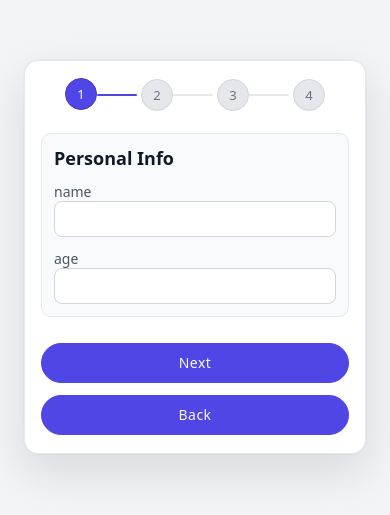
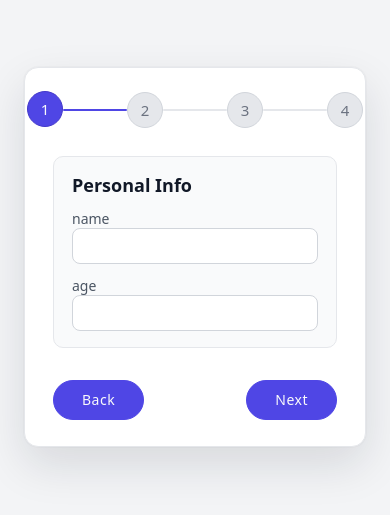
Before and after one commit to MaximMurysov/-Multi-Step-Form-, a React (Vite) app: page / in a window 390 px wide. Shown: the part 165-680 px from the top of the page. Built offline with nearby package versions, Linux system fonts and the light colour scheme.

Commit message:
Add TypeScript typing for multi-step form and tweak styles

```diff
--- a/src/components/FormNavigation.jsx
+++ b/src/components/FormNavigation.tsx
@@ -1,6 +1,18 @@
 import styles from "./styles.module.css";
 
-function FormNavigation({ resultForm, handleBack, handleNext, handleReset }) {
+interface FormNavigationProps {
+  resultForm: boolean;
+  handleBack: () => void;
+  handleNext: () => void;
+  handleReset: () => void;
+}
+
+function FormNavigation({
+  resultForm,
+  handleBack,
+  handleNext,
+  handleReset,
+}: FormNavigationProps) {
   return (
     <>
       {resultForm ? (
--- a/src/components/FormResult.jsx
+++ b/src/components/FormResult.tsx
@@ -1,4 +1,8 @@
-function FormResult({ formData }) {
+interface FormResultProps {
+  formData: Record<string, string>;
+}
+
+function FormResult({ formData }: FormResultProps) {
   return (
     <div>
       {Object.entries(formData).map(([key, elem]) => (
--- a/src/components/FormStep.jsx
+++ b/src/components/FormStep.tsx
@@ -1,5 +1,21 @@
+import React, { type ChangeEvent } from "react";
 import styles from "./styles.module.css";
-function FormStep({ steps, activeStep, formData, handleChange }) {
+
+interface FormStepProps {
+  steps: { heading: string; fields: string[] }[];
+  activeStep: number;
+  formData: Record<string, string>;
+  handleChange: (e: ChangeEvent<HTMLInputElement>) => void;
+  handleEnter: (e: React.KeyboardEvent<HTMLElement>) => void;
+}
+
+function FormStep({
+  steps,
+  activeStep,
+  formData,
+  handleChange,
+  handleEnter,
+}: FormStepProps) {
   return (
     <div className={styles.formData}>
       <h2>{steps[activeStep].heading}</h2>
@@ -12,6 +28,7 @@ function FormStep({ steps, activeStep, formData, handleChange }) {
             className={styles.input}
             value={formData[elem] || ""}
             onChange={handleChange}
+            onKeyDown={handleEnter}
           />
         </div>
       ))}
--- a/src/components/MultiStepForm.jsx
+++ b/src/components/MultiStepForm.tsx
@@ -1,15 +1,19 @@
 import styles from "./styles.module.css";
+import React, { type ChangeEvent } from "react";
 import { useState } from "react";
 import { steps } from "./main";
 import StepIndicator from "./StepIndicator";
 import FormResult from "./FormResult";
 import FormStep from "./FormStep";
 import FormNavigation from "./FormNavigation";
+
+type FormData = Record<string, string>;
+
 function MultiStepForm() {
   const [activeStep, setActiveStep] = useState(0);
-  const [formData, setFormData] = useState({});
+  const [formData, setFormData] = useState<FormData>({});
   const [resultForm, setResultForm] = useState(false);
-  const handleChange = (e) => {
+  const handleChange = (e: ChangeEvent<HTMLInputElement>) => {
     const { name, value } = e.target;
     setFormData({ ...formData, [name]: value });
   };
@@ -35,6 +39,11 @@ function MultiStepForm() {
     setActiveStep(0);
     setResultForm(false);
   };
+  const handleEnter = (e: React.KeyboardEvent<HTMLElement>) => {
+    if (e.key === "Enter") {
+      handleNext();
+    }
+  };
   return (
     <div className={styles.mutliStep}>
       <div className={styles.mutliStepContainer}>
@@ -48,6 +57,7 @@ function MultiStepForm() {
               activeStep={activeStep}
               formData={formData}
               handleChange={handleChange}
+              handleEnter={handleEnter}
             />
           )}
           <FormNavigation
--- a/src/components/StepIndicator.jsx
+++ b/src/components/StepIndicator.tsx
@@ -1,10 +1,18 @@
 import styles from "./styles.module.css";
+interface Steps {
+  heading: string;
+  fields: string[];
+}
+interface StepIndicatorProps {
+  steps: Steps[];
+  activeStep: number;
+}
 
-function StepIndicator({ steps, activeStep }) {
+function StepIndicator({ steps, activeStep }: StepIndicatorProps) {
   return (
     <div className={styles.mutliStepFormPages}>
       {steps.map((_, i) => (
-        <div className={styles.pages}>
+        <div className={styles.pages} key={i}>
           <div
             className={`${activeStep >= i ? styles.active : styles.innactive} `}
           >
--- a/src/components/styles.module.css
+++ b/src/components/styles.module.css
@@ -4,7 +4,6 @@
   box-sizing: border-box;
 }
 
-/* Фон страницы и центрирование */
 .mutliStep {
   min-height: 100vh;
   display: flex;
@@ -22,7 +21,6 @@
     sans-serif;
 }
 
-/* Карточка формы */
 .mutliStepContainer {
   width: 100%;
   max-width: 520px;
@@ -36,7 +34,6 @@
     0 0 0 1px rgba(15, 23, 42, 0.02);
 }
 
-/* Внутренний layout */
 .mutliStepForm {
   display: flex;
   flex-direction: column;
@@ -45,7 +42,6 @@
   font-size: 16px;
 }
 
-/* Индикатор шагов */
 .mutliStepFormPages {
   display: flex;
   justify-content: center;
@@ -104,7 +100,6 @@
   background-color: #e5e7eb;
 }
 
-/* Блок с полями формы */
 .formData {
   display: flex;
   flex-direction: column;
@@ -156,7 +151,6 @@
   box-shadow: 0 0 0 3px rgba(79, 70, 229, 0.16);
 }
 
-/* Кнопки навигации */
 .activeButtons {
   margin-top: 8px;
   display: flex;
@@ -165,7 +159,6 @@
   gap: 12px;
 }
 
-/* Кнопка Next/Back/Try again */
 .buttonNext {
   cursor: pointer;
   font-size: 14px;
@@ -202,7 +195,6 @@
   box-shadow: none;
 }
 
-/* Результаты формы */
 .formResult {
   margin-top: 4px;
   display: flex;
@@ -218,44 +210,3 @@
   font-size: 14px;
   color: #374151;
 }
-
-/* Адаптивность */
-@media (max-width: 600px) {
-  .mutliStepContainer {
-    padding: 18px 16px;
-    min-height: auto;
-  }
-
-  .mutliStepForm {
-    gap: 18px;
-  }
-
-  .mutliStepFormPages {
-    gap: 4px;
-  }
-
-  .active,
-  .innactive {
-    width: 32px;
-    height: 32px;
-    font-size: 13px;
-  }
-
-  .lineActive,
-  .lineInnactive {
-    width: 40px;
-  }
-
-  .formData {
-    padding: 12px 12px;
-  }
-
-  .buttonNext {
-    width: 100%;
-    text-align: center;
-  }
-
-  .activeButtons {
-    flex-direction: column-reverse;
-  }
-}
--- /dev/null
+++ b/src/vite-env.d.ts
@@ -0,0 +1,6 @@
+/// <reference types="vite/client" />
+
+declare module "*.module.css" {
+  const classes: { readonly [key: string]: string };
+  export default classes;
+}
```
Also changed, not shown: src/components/main.ts (renamed from src/components/main.js).
